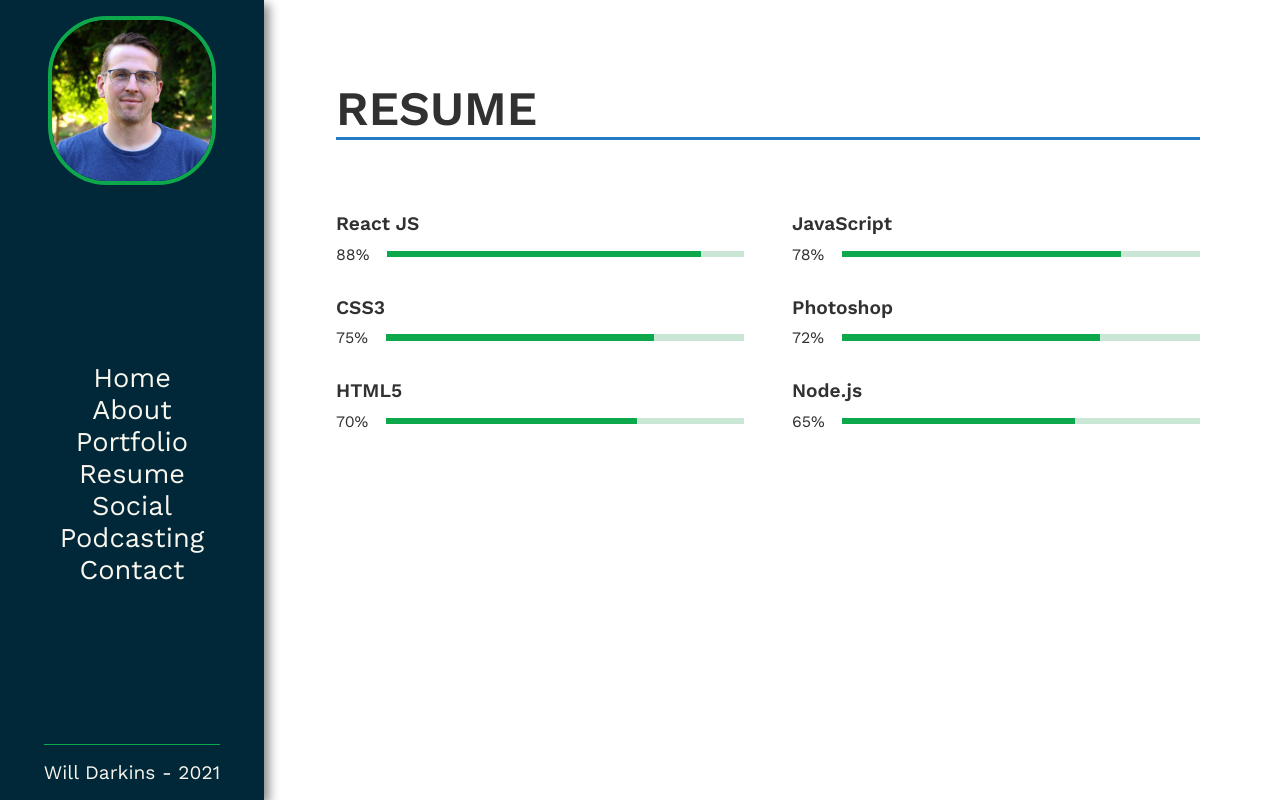
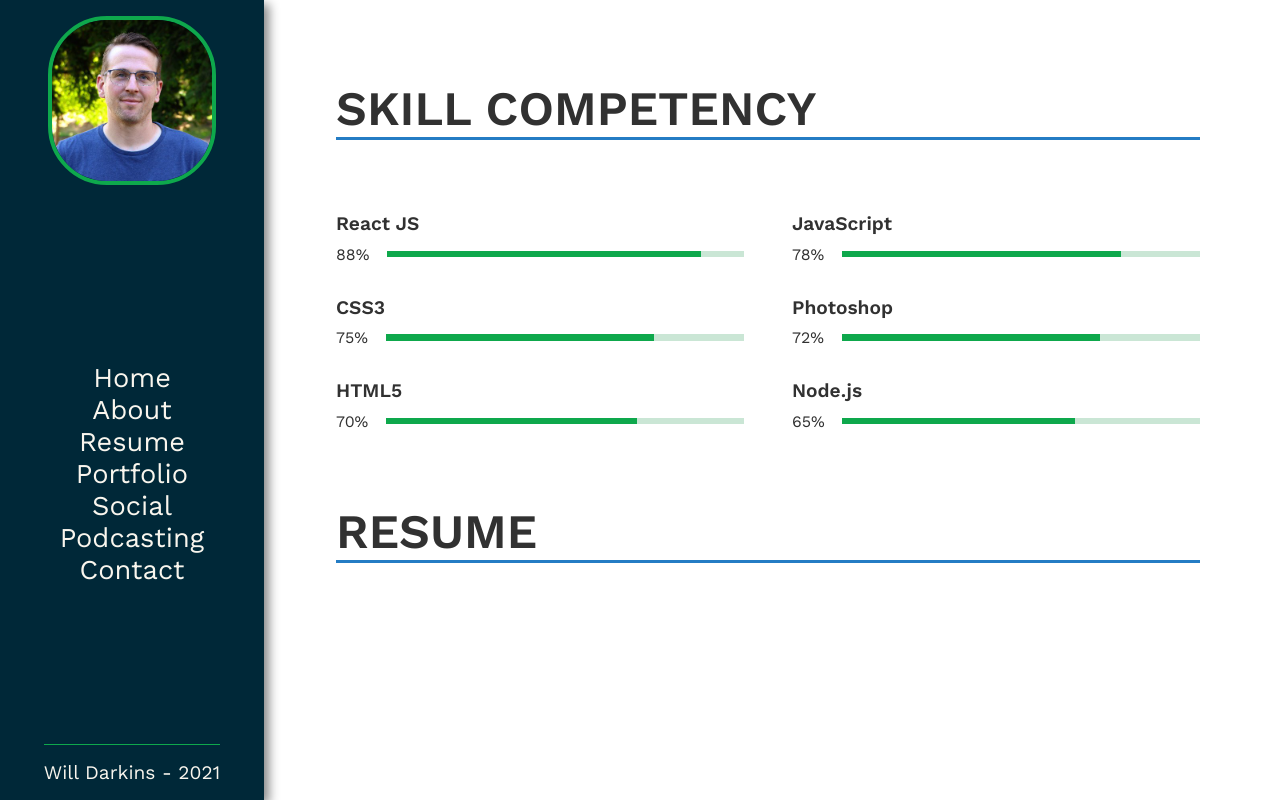
Before and after one commit to willdarkins/portfolio_darkins, a React (Create React App) app: page /resume in a window 1280 px wide. Built offline with nearby package versions, Linux system fonts and the light colour scheme; a web font is replaced by a local one.

Commit message:
had a css styling mistake and needed to rename many files in the Pages directory because I realized they did not make semantic sense against some of their child components

```diff
--- a/src/App.js
+++ b/src/App.js
@@ -2,12 +2,12 @@ import React from 'react'
 import { BrowserRouter as Router, Route, Switch } from 'react-router-dom';
 import SideBar from './Components/SideBar'
 import HomePage from './Pages/HomePage'
-import About from './Pages/About'
-import Portfolio from './Pages/Portfolio'
-import Resume from './Pages/Resume';
-import Social from './Pages/Social';
-import Podcasting from './Pages/Podcasting';
-import Contact from './Pages/Contact';
+import About from './Pages/AboutPage.js'
+import Portfolio from './Pages/PortfolioPage.js'
+import ResumePage from './Pages/ResumePage.js';
+import Social from './Pages/SocialPage.js';
+import Podcasting from './Pages/PodcastingPage.js';
+import Contact from './Pages/ContactPage.js';
 
 import styled from 'styled-components'
 
@@ -28,7 +28,7 @@ function App() {
                         <Route exact path='/' component={HomePage} />
                         <Route exact path='/about' component={About} />
                         <Route exact path='/portfolio' component={Portfolio} />
-                        <Route exact path='/resume' component={Resume} />
+                        <Route exact path='/resume' component={ResumePage} />
                         <Route exact path='/social' component={Social} />
                         <Route exact path='/podcasting' component={Podcasting} />
                         <Route exact path='/contact' component={Contact} />
--- a/src/Components/Nav.js
+++ b/src/Components/Nav.js
@@ -79,10 +79,10 @@ function Nav() {
                     <NavLink exact to='/about' activeClassName='active-class'>About</NavLink>
                 </li>
                 <li className='list-item'>
-                    <NavLink exact to='/portfolio' activeClassName='active-class'>Portfolio</NavLink>
+                    <NavLink exact to='/resume' activeClassName='active-class'>Resume</NavLink>
                 </li>
                 <li className='list-item'>
-                    <NavLink exact to='/resume' activeClassName='active-class'>Resume</NavLink>
+                    <NavLink exact to='/portfolio' activeClassName='active-class'>Portfolio</NavLink>
                 </li>
                 <li className='list-item'>
                     <NavLink exact to='/social' activeClassName='active-class'>Social</NavLink>
--- /dev/null
+++ b/src/Components/Resume.js
@@ -0,0 +1,20 @@
+import React from 'react'
+import styled from 'styled-components'
+import { InnerLayout } from '../Styles/Layout'
+import Title from './Title'
+
+const ResumeStyles = styled.section`
+`
+
+function Resume() {
+    return (
+        <ResumeStyles>
+            <Title title={'Resume'} />
+            <InnerLayout>
+
+            </InnerLayout>
+        </ResumeStyles>
+    )
+}
+
+export default Resume
--- a/src/Components/SkillBars.js
+++ b/src/Components/SkillBars.js
@@ -16,8 +16,7 @@ const SkillBarStyles = styled.section`
 function SkillBars() {
     return (
         <SkillBarStyles>
-            <MainLayout>
-                <Title title={'Resume'} />
+                <Title title={'Skill Competency'} />
                 <InnerLayout>
                     <div className='skills'>
                         <ProgressBar
@@ -58,7 +57,6 @@ function SkillBars() {
                         />
                     </div>
                 </InnerLayout>
-            </MainLayout>
         </SkillBarStyles>
     )
 }
--- a/src/Pages/Resume.js
+++ /dev/null
@@ -1,13 +0,0 @@
-import React from 'react'
-import styled from 'styled-components'
-import SkillBars from '../Components/SkillBars'
-
-function Resume() {
-    return (
-        <>
-            <SkillBars />
-        </>
-    )
-}
-
-export default Resume
--- /dev/null
+++ b/src/Pages/ResumePage.js
@@ -0,0 +1,15 @@
+import React from 'react'
+import { MainLayout } from '../Styles/Layout'
+import SkillBars from '../Components/SkillBars'
+import Resume from '../Components/Resume'
+
+function ResumePage() {
+    return (
+        <MainLayout>
+            <SkillBars />
+            <Resume />
+        </MainLayout>
+    )
+}
+
+export default ResumePage
```
Also changed, not shown: src/Components/ResumeSectionTitle.js (added, +11 -0 lines), src/Pages/AboutPage.js (renamed from src/Pages/About.js), src/Pages/ContactPage.js (renamed from src/Pages/Contact.js), src/Pages/PodcastingPage.js (renamed from src/Pages/Podcasting.js), src/Pages/PortfolioPage.js (renamed from src/Pages/Portfolio.js), src/Pages/SocialPage.js (renamed from src/Pages/Social.js).
